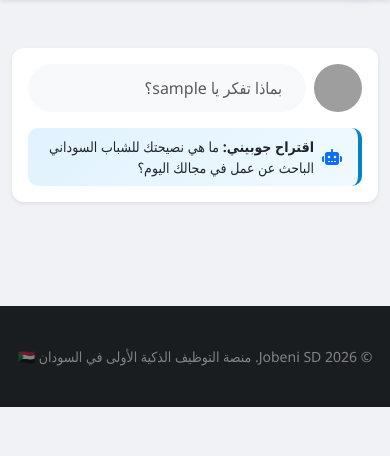
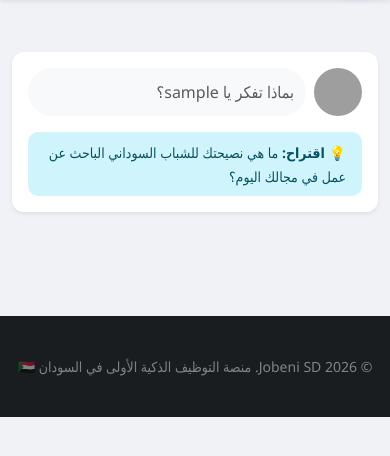
Before and after one commit to FlutterPro2024/Jobeni-SD, a Flask app: page /community in a window 390 px wide. Shown: the part 57-513 px from the top of the page. Run offline with Flask 3, Linux system fonts and the light colour scheme; the visitor is signed in with stand-in values (Sample User, id 1); data comes from the database, SQL or seed files in the repository; data that the repository does not hold is empty; grey boxes are pictures that could not be loaded.

Commit message:
Full Community Fix: registered blueprint and updated routes

```diff
--- a/app/templates/community.html
+++ b/app/templates/community.html
@@ -1,49 +1,37 @@
 {% extends "base.html" %}
-{% block title %}مجتمع جوبيني المهني - Jobeni Community{% endblock %}
+{% block title %}مجتمع جوبيني المهني{% endblock %}
 
 {% block content %}
 <style>
     body { background-color: #f0f2f5 !important; }
-    .community-container { margin-top: 20px; }
-    .post-card { border-radius: 12px; border: none; transition: 0.3s; margin-bottom: 20px; }
-    .post-card:hover { box-shadow: 0 4px 12px rgba(0,0,0,0.08); }
+    .post-card { border-radius: 12px; border: none; margin-bottom: 20px; }
     .user-avatar { width: 48px; height: 48px; object-fit: cover; border-radius: 50%; }
-    .ai-suggestion-alert {
-        background: linear-gradient(135deg, #e0f2fe 0%, #f0f9ff 100%);
-        border: none; border-right: 4px solid #0284c7; border-radius: 10px;
-    }
-    .interact-btn { color: #65676b; font-weight: 600; border: none; background: none; transition: 0.2s; padding: 8px 0; width: 100%; border-radius: 6px; }
-    .interact-btn:hover { background-color: #f2f2f2; color: #0d6efd; }
+    .interact-btn { color: #65676b; font-weight: 600; border: none; background: none; width: 100%; padding: 8px; border-radius: 6px; }
+    .interact-btn:hover { background-color: #f2f2f2; }
     .interact-btn.liked { color: #dc3545; }
     .comment-box { background-color: #f0f2f5; border-radius: 15px; padding: 8px 12px; }
 </style>
 
-<div class="container community-container" dir="rtl">
+<div class="container mt-4" dir="rtl">
     <div class="row">
         <div class="col-lg-3 d-none d-lg-block">
             <div class="card post-card p-3 text-center shadow-sm">
                 <img src="{{ url_for('static', filename='uploads/' + current_user.avatar) }}" class="user-avatar mx-auto mb-2" style="width: 70px; height: 70px;">
-                <h6 class="fw-bold mb-0">{{ current_user.full_name }}</h6>
-                <small class="text-muted d-block mb-3">{{ current_user.headline or 'عضو في جوبيني' }}</small>
-                <div class="d-flex justify-content-around border-top pt-3">
-                    <div><small class="text-muted d-block">متابَعين</small><b>{{ current_user.followed.count() }}</b></div>
-                    <div class="border-start"></div>
-                    <div><small class="text-muted d-block">متابِعين</small><b>{{ current_user.followers.count() }}</b></div>
-                </div>
+                <h6 class="fw-bold">{{ current_user.full_name }}</h6>
+                <small class="text-muted">{{ current_user.headline or 'مهني طموح' }}</small>
             </div>
         </div>
 
-        <div class="col-lg-6 col-md-12">
+        <div class="col-lg-6">
             <div class="card post-card p-3 shadow-sm mb-4">
                 <div class="d-flex gap-2">
                     <img src="{{ url_for('static', filename='uploads/' + current_user.avatar) }}" class="user-avatar">
-                    <button class="form-control rounded-pill bg-light text-end text-muted border-0 px-4" data-bs-toggle="modal" data-bs-target="#newPostModal">
+                    <button class="form-control rounded-pill bg-light text-end text-muted border-0" data-bs-toggle="modal" data-bs-target="#newPostModal">
                         بماذا تفكر يا {{ current_user.username }}؟
                     </button>
                 </div>
-                <div class="ai-suggestion-alert p-2 mt-3 d-flex align-items-center">
-                    <i class="fas fa-robot text-primary ms-2 me-2"></i>
-                    <small class="text-dark"><b>اقتراح جوبيني:</b> {{ ai_suggestion }}</small>
+                <div class="alert alert-info py-2 mt-3 mb-0 border-0" style="border-radius: 10px;">
+                    <small><b>💡 اقتراح:</b> {{ ai_suggestion }}</small>
                 </div>
             </div>
 
@@ -55,49 +43,42 @@
                             <img src="{{ url_for('static', filename='uploads/' + post.author.avatar) }}" class="user-avatar ms-2">
                             <div>
                                 <h6 class="mb-0 fw-bold">{{ post.author.full_name }}</h6>
-                                <small class="text-muted">{{ post.author.headline or 'مهني سوداني' }} • {{ post.timestamp.strftime('%Y-%m-%d') }}</small>
+                                <small class="text-muted">{{ post.timestamp.strftime('%Y-%m-%d') }}</small>
                             </div>
-                            {% if current_user != post.author %}
-                            <a href="{{ url_for('chat.follow', user_id=post.author.id) }}" class="btn btn-sm btn-outline-primary rounded-pill me-auto">متابعة</a>
-                            {% endif %}
                         </div>
-                        <p class="card-text text-dark fs-6">{{ post.body | safe }}</p>
+                        <p class="card-text">{{ post.body }}</p>
 
-                        <div class="d-flex justify-content-between text-muted small mb-2 px-1">
-                            <span><i class="fas fa-heart text-danger"></i> <span id="like-count-{{ post.id }}">{{ post.likes.count() }}</span></span>
+                        <div class="d-flex justify-content-between text-muted small px-1">
+                            <span>❤️ <span id="like-count-{{ post.id }}">{{ post.likes.count() }}</span></span>
                             <span>{{ post.comments.count() }} تعليق</span>
                         </div>
-                        <hr class="my-1">
-                        <div class="row g-0">
+                        <hr class="my-2">
+                        <div class="row">
                             <div class="col-6">
                                 {% set user_liked = post.likes.filter_by(user_id=current_user.id).first() %}
                                 <button class="interact-btn {% if user_liked %}liked{% endif %}" onclick="handleLike({{ post.id }}, this)">
-                                    <i class="{% if user_liked %}fas{% else %}far{% endif %} fa-heart me-1"></i> إعجاب
+                                    <i class="fas fa-heart"></i> إعجاب
                                 </button>
                             </div>
                             <div class="col-6">
                                 <button class="interact-btn" onclick="document.getElementById('comment-input-{{ post.id }}').focus()">
-                                    <i class="far fa-comment me-1"></i> تعليق
+                                    <i class="far fa-comment"></i> تعليق
                                 </button>
                             </div>
                         </div>
 
-                        <div class="mt-3 border-top pt-3">
-                            {% for comment in post.comments.order_by(Comment.timestamp.desc()).limit(3).all() %}
+                        <div class="mt-3">
+                            {% for comment in post.comments.all() %}
                             <div class="d-flex gap-2 mb-2">
                                 <img src="{{ url_for('static', filename='uploads/' + comment.user.avatar) }}" class="rounded-circle" width="30" height="30">
-                                <div class="comment-box flex-grow-1">
-                                    <h6 class="mb-0 x-small fw-bold">{{ comment.user.username }}</h6>
-                                    <p class="mb-0 x-small">{{ comment.body }}</p>
+                                <div class="comment-box">
+                                    <h6 class="mb-0 small fw-bold">{{ comment.user.username }}</h6>
+                                    <p class="mb-0 small">{{ comment.body }}</p>
                                 </div>
                             </div>
                             {% endfor %}
-
-                            <form action="{{ url_for('chat.add_comment', post_id=post.id) }}" method="POST" class="mt-2">
-                                <div class="input-group input-group-sm">
-                                    <input type="text" name="comment_body" id="comment-input-{{ post.id }}" class="form-control rounded-pill-start border-0 bg-light px-3" placeholder="اكتب تعليقاً..." required>
-                                    <button class="btn btn-primary rounded-pill-end" type="submit"><i class="fas fa-paper-plane"></i></button>
-                                </div>
+                            <form action="{{ url_for('community.add_comment', post_id=post.id) }}" method="POST" class="mt-2">
+                                <input type="text" name="comment_body" id="comment-input-{{ post.id }}" class="form-control form-control-sm rounded-pill bg-light border-0" placeholder="اكتب تعليقاً..." required>
                             </form>
                         </div>
                     </div>
@@ -112,8 +93,8 @@
     <div class="modal-dialog modal-dialog-centered">
         <div class="modal-content border-0 rounded-4">
             <div class="modal-header border-0 pb-0"><h5 class="fw-bold">إنشاء منشور</h5><button type="button" class="btn-close ms-0 me-auto" data-bs-dismiss="modal"></button></div>
-            <form action="{{ url_for('chat.community') }}" method="POST">
-                <div class="modal-body"><textarea name="content" class="form-control border-0 fs-5" rows="5" placeholder="عن ماذا تود التحدث؟" required></textarea></div>
+            <form action="{{ url_for('community.new_post') }}" method="POST">
+                <div class="modal-body"><textarea name="body" class="form-control border-0 fs-5" rows="5" placeholder="عن ماذا تود التحدث؟" required></textarea></div>
                 <div class="modal-footer border-0 pt-0"><button type="submit" class="btn btn-primary w-100 rounded-pill py-2 fw-bold">نشر الآن</button></div>
             </form>
         </div>
@@ -122,19 +103,11 @@
 
 <script>
 function handleLike(postId, btn) {
-    fetch(`/like_post/${postId}`, { method: 'POST' })
+    fetch(`/community/like/${postId}`, { method: 'POST' })
     .then(res => res.json())
     .then(data => {
-        const countSpan = document.getElementById(`like-count-${postId}`);
-        countSpan.innerText = data.likes_count;
-        const icon = btn.querySelector('i');
-        if (data.action === 'liked') {
-            btn.classList.add('liked');
-            icon.classList.replace('far', 'fas');
-        } else {
-            btn.classList.remove('liked');
-            icon.classList.replace('fas', 'far');
-        }
+        document.getElementById(`like-count-${postId}`).innerText = data.likes_count;
+        btn.classList.toggle('liked', data.action === 'liked');
     });
 }
 </script>
```
Also changed, not shown: app/__init__.py (+5 -14 lines), app/community.py (added, +50 -0 lines).
